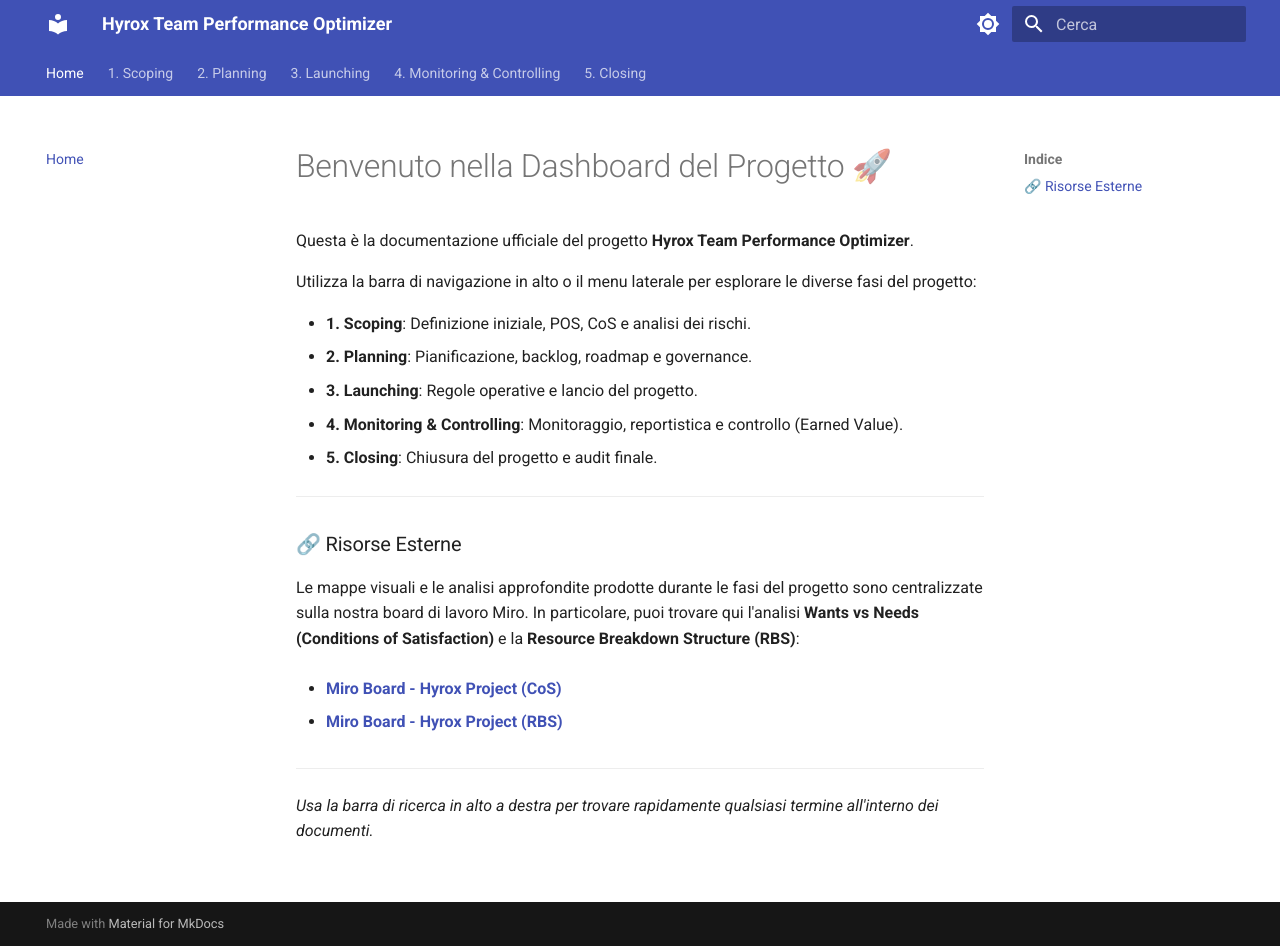
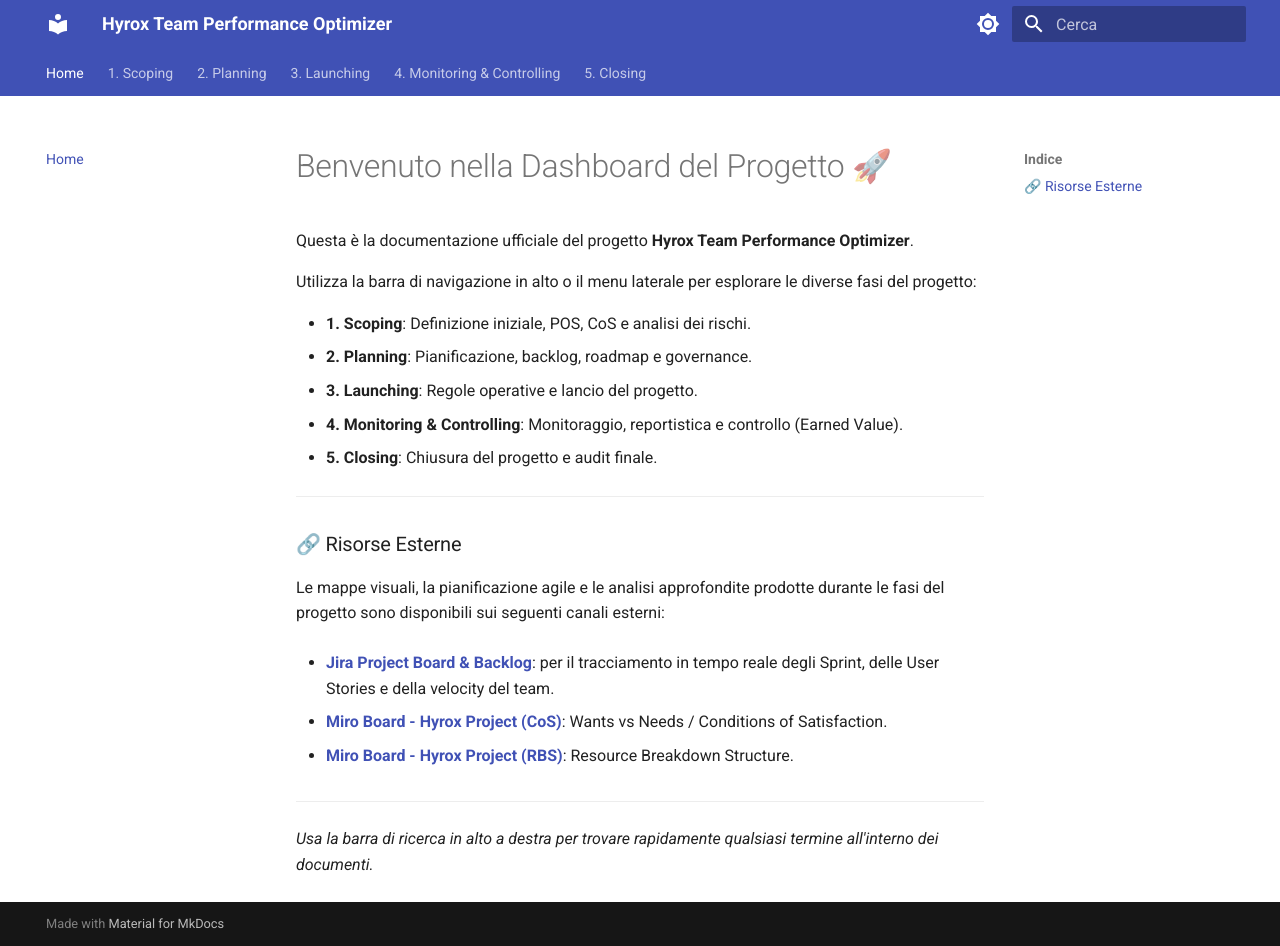
Before and after one commit to AndreaZavatta/Hyrox-Training-PM, an MkDocs documentation site: the page built from docs/index.md, in a window 1280 px wide and 946 px high. Built offline with MkDocs 1.6.1 and Material for MkDocs 9.7.7, drawn with Linux system fonts in a browser that asks for light colours.

Commit message:
docs: add Jira project board link and update resource documentation structure

```diff
--- a/docs/index.md
+++ b/docs/index.md
@@ -14,11 +14,13 @@
 
 ### 🔗 Risorse Esterne
 
-Le mappe visuali e le analisi approfondite prodotte durante le fasi del progetto sono centralizzate sulla nostra board di lavoro Miro. In particolare, puoi trovare qui l'analisi **Wants vs Needs (Conditions of Satisfaction)** e la **Resource Breakdown Structure (RBS)**:
+Le mappe visuali, la pianificazione agile e le analisi approfondite prodotte durante le fasi del progetto sono disponibili sui seguenti canali esterni:
 
-*   **[Miro Board - Hyrox Project (CoS)](https://miro.com/app/board/uXjVHFNQqIY=/)**
+*   **[Jira Project Board & Backlog](https://hyrox-training.atlassian.net/jira/software/projects/HTPO/boards/1/backlog)**: per il tracciamento in tempo reale degli Sprint, delle User Stories e della velocity del team.
 
-*   **[Miro Board - Hyrox Project (RBS)](https://miro.com/app/board/uXjVHGXupJA=/)**
+*   **[Miro Board - Hyrox Project (CoS)](https://miro.com/app/board/uXjVHFNQqIY=/)**: Wants vs Needs / Conditions of Satisfaction.
+
+*   **[Miro Board - Hyrox Project (RBS)](https://miro.com/app/board/uXjVHGXupJA=/)**: Resource Breakdown Structure.
 
 ---
 *Usa la barra di ricerca in alto a destra per trovare rapidamente qualsiasi termine all'interno dei documenti.*
```
